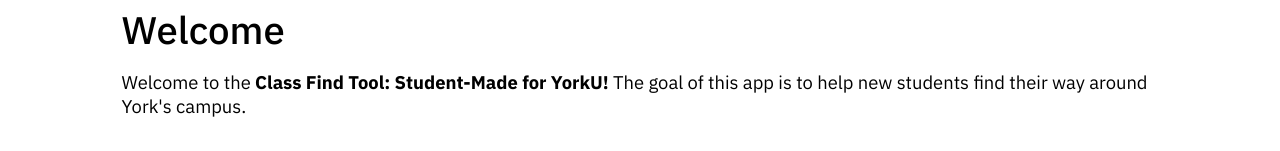
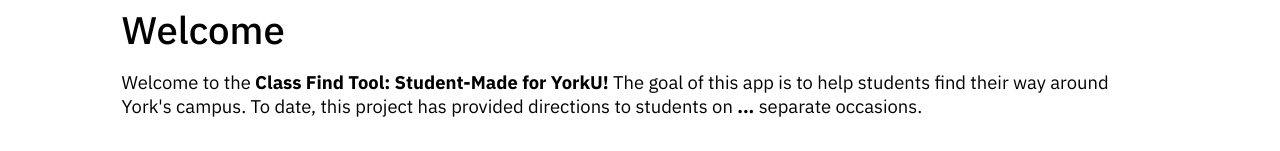
Before and after one commit to isaackogan/YorkUClassFinder, a React (Create React App) app in the folder website/: page / in a window 1280 px wide. Shown: the part 195-346 px from the top of the page. Built offline with nearby package versions, Linux system fonts and the light colour scheme; no server answers; a web font is replaced by a local one.

Commit message:
Usage Statistics

```diff
--- a/website/src/Components/Home/Form.js
+++ b/website/src/Components/Home/Form.js
@@ -54,7 +54,7 @@
 
         let sx = {height: "50px", width: width}
         let sx2 = {...sx, ...{marginTop: "20px"}}
-        let sx3 = {...sx, ...{marginTop: "10px"}}
+
         return (
             <FormContainer style={{width: width}}>
                 <SessionSearch style={sx} />
--- a/website/src/Components/Home/Form/ButtonSubmit.js
+++ b/website/src/Components/Home/Form/ButtonSubmit.js
@@ -100,6 +100,7 @@
                 break;
             }
         }
+
     }
 
     isDisabled() {
--- a/website/src/Components/Home/Form/DaySearch.js
+++ b/website/src/Components/Home/Form/DaySearch.js
@@ -47,6 +47,13 @@
             declareState({day: null});
         }
 
+        // When the day changes, if not null, tick the directions statistic
+        if (change) {
+            fetch("https://yorkapi.isaackogan.com/v1/main/cft/stats", {method: "post"}).then(r => r.json()).then(r => {
+                this.setState({navs: (r.navs || 0).toString().replace(/\B(?=(\d{3})+(?!\d))/g, ",")})
+            });
+        }
+
     }
 
     clearValue() {
--- a/website/src/Pages/Home/Home.js
+++ b/website/src/Pages/Home/Home.js
@@ -1,4 +1,4 @@
-import React from 'react';
+import React, {Component} from 'react';
 import styled from "styled-components";
 import Form from "../../Components/Home/Form";
 import { ThemeProvider, createTheme } from '@mui/material/styles';
@@ -62,9 +62,23 @@
 
 `;
 
+class Home extends Component {
 
-const Home = () => {
+    constructor(props) {
+        super(props);
 
+        this.state = {
+            "navs": "..."
+        }
+    }
+
+    componentDidMount() {
+        fetch("https://yorkapi.isaackogan.com/v1/main/cft/stats").then(r => r.json()).then(r => {
+            this.setState({navs: (r.navs || 0).toString().replace(/\B(?=(\d{3})+(?!\d))/g, ",")})
+        });
+    }
+
+    render() {
         return (
             <ThemeProvider theme={theme}>
                 <Background>
@@ -75,7 +89,8 @@
                             <Title>Welcome</Title>
                             <Desc>
                                 Welcome to the <strong>Class Find Tool: Student-Made for YorkU!</strong> The goal of this app is to help
-                            new students find their way around York's campus.
+                                students find their way around York's campus. To date, this project has provided directions to students
+                                on <strong>{this.state.navs}</strong> separate occasions.
                             </Desc>
                             <Form />
                             <Preview />
@@ -87,7 +102,7 @@
             </ThemeProvider>
         );
 
-
+    }
 }
 
 export default Home;
```
Lines whose indentation alone changed are shown as unchanged.
